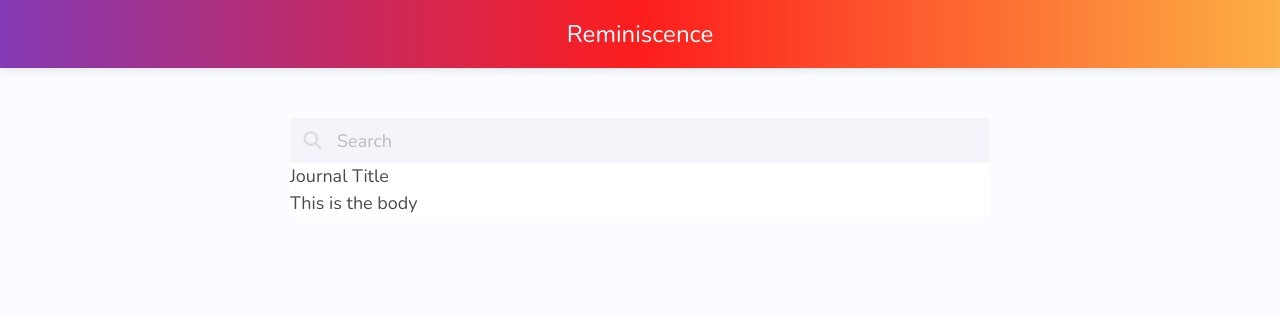
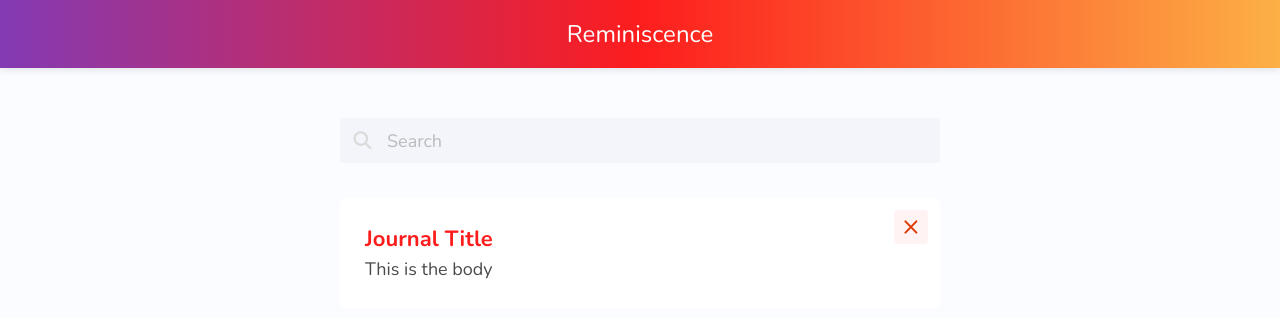
Before and after one commit to hunnain-atif/reminiscence, an Angular app in the folder reminiscence-frontend/: page / in a window 1280 px wide. Shown: the top 318 px of the page. Built offline with nearby package versions, Linux system fonts and the light colour scheme.

Commit message:
adding delete button for journal cards

```diff
--- a/reminiscence-frontend/src/app/journal-card/journal-card.component.html
+++ b/reminiscence-frontend/src/app/journal-card/journal-card.component.html
@@ -5,4 +5,6 @@
             This is the body
         </div>
     </div>
+
+    <div class="delete-button"></div>
 </div>
--- a/reminiscence-frontend/src/app/journal-card/journal-card.component.scss
+++ b/reminiscence-frontend/src/app/journal-card/journal-card.component.scss
@@ -1,5 +1,37 @@
+@import "../../main-styless.scss";
+
 .journal-card-container {
+  position: relative;
   background: white;
   border-radius: 5px;
   box-shadow: 0 2px 15px 2px rdba(black, 0.07);
+  transition: box-shadow 0.2s ease-out;
+
+  &:hover {
+    cursor: pointer;
+    box-shadow: 0 0 0 4px rgba(black, 0.07);
+  }
+
+  .journal-card-content {
+    padding: 25px;
+
+    .journal-card-title {
+      font-size: 22px;
+      font-weight: bold;
+      color: $red;
+    }
+  }
 }
+
+.delete-button {
+  position: absolute;
+  top: 12px;
+  right: 12px;
+  height: 34px;
+  width: 34px;
+  background-repeat: no-repeat;
+  background-position: center;
+  background-image: url("../../assets/delete_icon.svg");
+  background-color: $light-red;
+  border-radius: 4px;
+}
--- a/reminiscence-frontend/src/app/pages/journal-list/journal-list.component.scss
+++ b/reminiscence-frontend/src/app/pages/journal-list/journal-list.component.scss
@@ -1,7 +1,11 @@
 .main-container {
   display: flex;
   flex-direction: column;
-  max-width: 700px;
+  max-width: 600px;
   margin: auto;
   padding-top: 50px;
 }
+
+.journal-list {
+  margin-top: 35px;
+}
```
Also changed, not shown: reminiscence-frontend/src/assets/delete_icon.svg (added).
